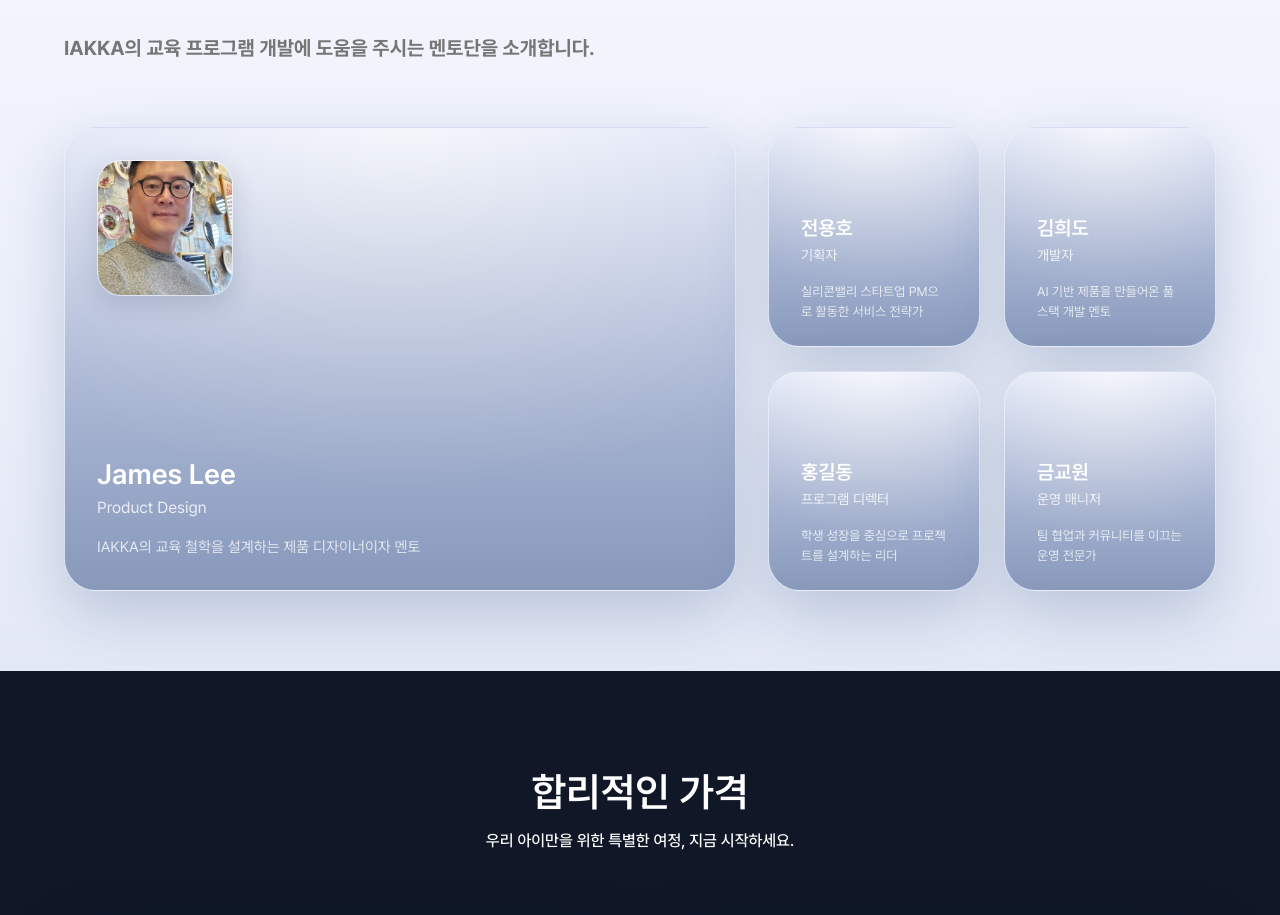
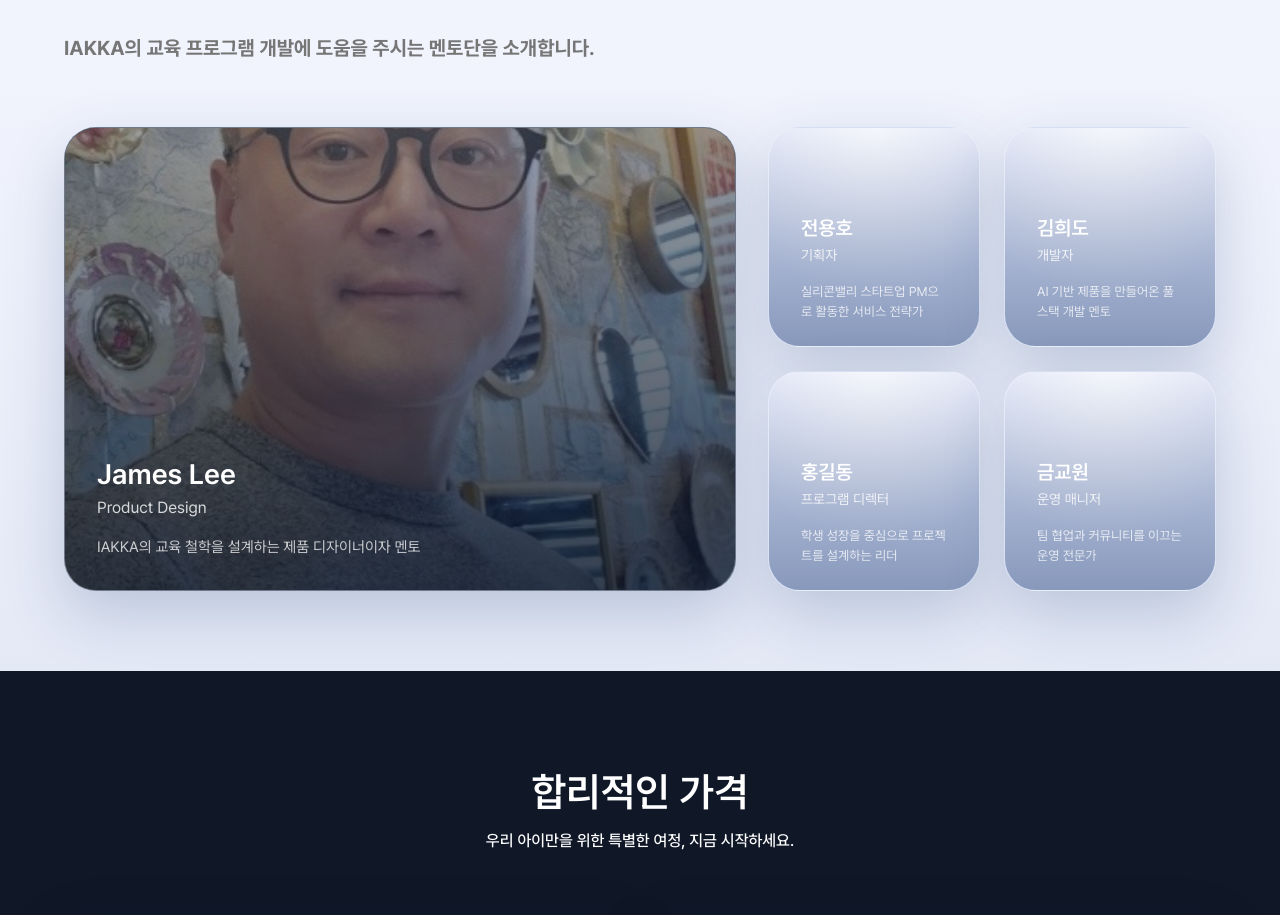
Before and after one commit to WithM2/iakkaweb, a Next.js app: page /ko in a window 1280 px wide. Shown: the part 3121-4036 px from the top of the page. Built offline with nearby package versions, Linux system fonts and the light colour scheme.

Commit message:
Use mentor photo as full card background

```diff
--- a/src/components/ko/MentorShowcaseSection.tsx
+++ b/src/components/ko/MentorShowcaseSection.tsx
@@ -87,39 +87,50 @@ function MentorCard({ profile }: { profile: MentorProfile }) {
   const hasImage = Boolean(imageSrc);
   return (
     <article
-      className={`group relative flex h-full flex-col overflow-hidden rounded-[32px] border border-white/40 bg-[linear-gradient(180deg,#dde3f6_0%,#b8c7e8_100%)] shadow-[0_24px_60px_rgba(38,68,120,0.22)] transition-transform duration-300 hover:-translate-y-1 ${
+      className={`group relative flex h-full flex-col overflow-hidden rounded-[32px] border border-white/40 shadow-[0_24px_60px_rgba(38,68,120,0.22)] transition-transform duration-300 hover:-translate-y-1 ${
         isFeatured ? "min-h-[360px] md:min-h-[440px]" : "min-h-[220px]"
+      } ${
+        hasImage
+          ? "bg-[#0F1F3C]"
+          : "bg-[linear-gradient(180deg,#dde3f6_0%,#b8c7e8_100%)]"
       }`}
     >
+      {imageSrc ? (
+        <Image
+          src={imageSrc}
+          alt={`${profile.name} 프로필 이미지`}
+          fill
+          sizes={
+            isFeatured
+              ? "(min-width: 1024px) 420px, (min-width: 768px) 360px, 100vw"
+              : "(min-width: 1024px) 320px, (min-width: 768px) 280px, 100vw"
+          }
+          className="absolute inset-0 h-full w-full object-cover"
+          priority={isFeatured}
+        />
+      ) : null}
       <div
-        className="pointer-events-none absolute inset-0 bg-[radial-gradient(120%_120%_at_50%_0%,rgba(255,255,255,0.7)_0%,rgba(255,255,255,0)_65%)]"
+        className={`pointer-events-none absolute inset-0 ${
+          hasImage
+            ? "bg-[linear-gradient(180deg,rgba(9,20,40,0.45)_0%,rgba(9,20,40,0.82)_100%)]"
+            : "bg-[radial-gradient(120%_120%_at_50%_0%,rgba(255,255,255,0.7)_0%,rgba(195,255,255,0)_65%)]"
+        }`}
         aria-hidden
       />
       <div
-        className="pointer-events-none absolute inset-0 bg-[linear-gradient(180deg,rgba(24,45,84,0)_0%,rgba(24,45,84,0.3)_100%)]"
+        className={`pointer-events-none absolute inset-0 ${
+          hasImage
+            ? "bg-[radial-gradient(140%_140%_at_50%_0%,rgba(255,255,255,0.16)_0%,rgba(195,255,255,0)_65%)] mix-blend-screen"
+            : "bg-[linear-gradient(180deg,rgba(24,45,84,0)_0%,rgba(24,45,84,0.3)_100%)]"
+        }`}
         aria-hidden
       />
 
       <div
-        className={`relative z-10 flex flex-1 flex-col px-6 py-6 text-white transition-opacity duration-200 group-hover:opacity-0 md:px-8 ${
-          hasImage ? "justify-between" : "justify-end"
-        } ${isFeatured ? "gap-6 md:py-8" : "gap-4 md:py-6"}`}
+        className={`relative z-10 flex flex-1 flex-col justify-end px-6 py-6 text-white transition-opacity duration-200 group-hover:opacity-0 md:px-8 ${
+          isFeatured ? "gap-6 md:py-8" : "gap-4 md:py-6"
+        }`}
       >
-        {imageSrc ? (
-          <div className="flex justify-center md:justify-start">
-            <div className="relative h-[116px] w-[116px] overflow-hidden rounded-[24px] border border-white/40 bg-white/10 shadow-[0_8px_24px_rgba(28,43,75,0.16)] md:h-[136px] md:w-[136px]">
-              <Image
-                src={imageSrc}
-                alt={`${profile.name} 프로필 이미지`}
-                fill
-                sizes="(min-width: 768px) 136px, 116px"
-                className="object-cover"
-                priority={isFeatured}
-              />
-            </div>
-          </div>
-        ) : null}
-
         <div>
           <div
             className={`font-semibold ${
@@ -152,19 +163,6 @@ function MentorCard({ profile }: { profile: MentorProfile }) {
       <div className="absolute inset-0 opacity-0 transition-opacity duration-200 group-hover:opacity-100">
         <div className="flex h-full flex-col justify-between rounded-[32px] bg-[#353C48]/90 px-6 py-6 text-white md:px-7 md:py-7">
           <div className="space-y-5">
-            {imageSrc ? (
-              <div className="flex justify-center md:justify-start">
-                <div className="relative h-[108px] w-[108px] overflow-hidden rounded-[24px] border border-white/30 bg-white/5 shadow-[0_6px_20px_rgba(0,0,0,0.25)] md:h-[126px] md:w-[126px]">
-                  <Image
-                    src={imageSrc}
-                    alt={`${profile.name} 프로필 이미지`}
-                    fill
-                    sizes="(min-width: 768px) 126px, 108px"
-                    className="object-cover"
-                  />
-                </div>
-              </div>
-            ) : null}
             <div
               className={`font-semibold ${
                 isFeatured
```
